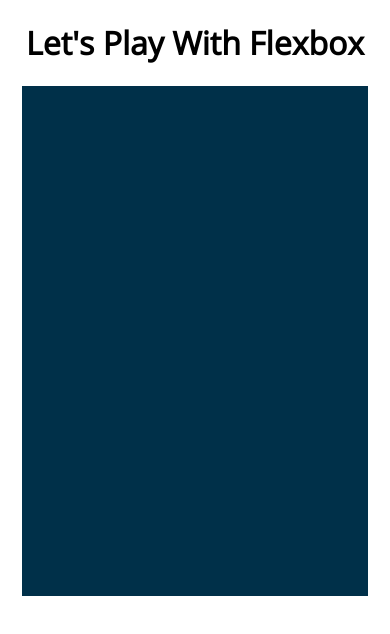
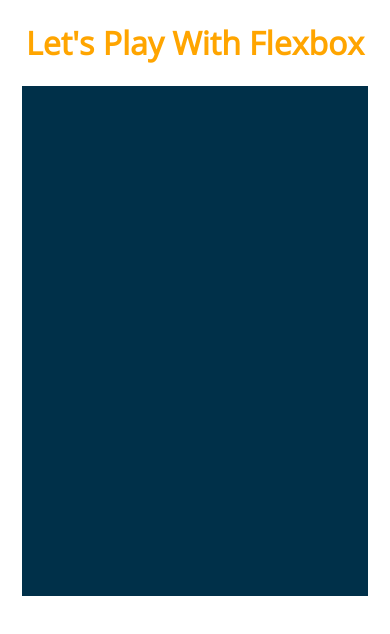
Before and after one commit to codershrutik/Responsive-CSS-and-Flexbox, a plain HTML site: page flex/index.html in a window 390 px wide. Drawn offline with nearby package versions, Linux system fonts and the light colour scheme.

Commit message:
added basic media queries

```diff
--- a/flex/app.css
+++ b/flex/app.css
@@ -11,3 +11,21 @@ h1 {
     margin: 0 auto;
     border: 5px solid #003049;
 }
+
+/* @media(min-width: 600px) and (max-width: 800px){
+    h1{
+        color: purple;
+    }
+} */
+
+@media(max-width: 500px){
+    h1{
+        color: red;
+    }
+}
+
+@media(max-width: 1000px){
+    h1{
+        color: orange;
+    }
+}
```
